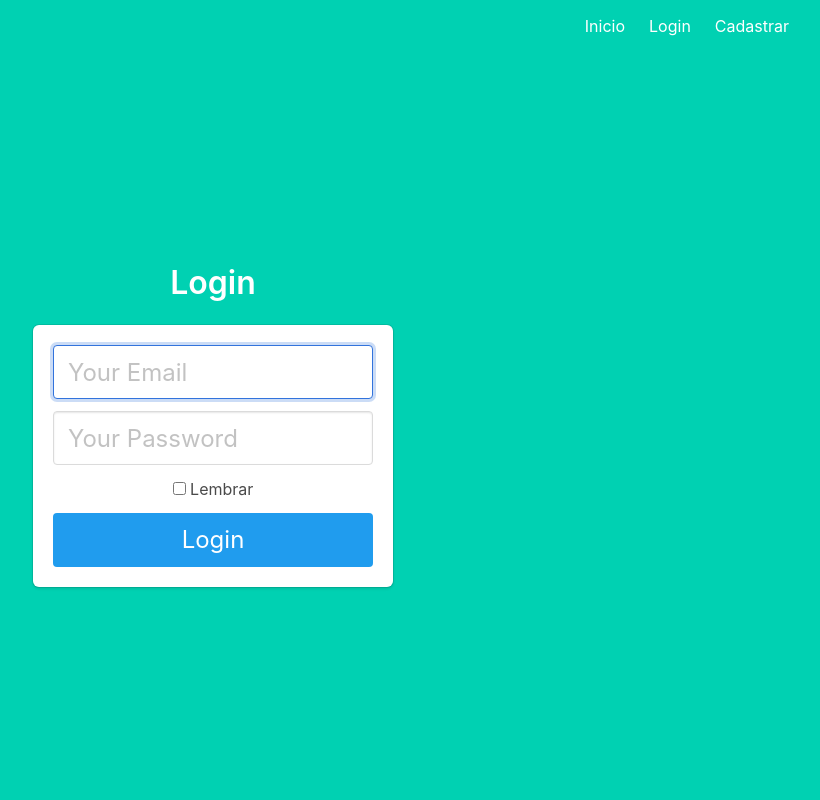
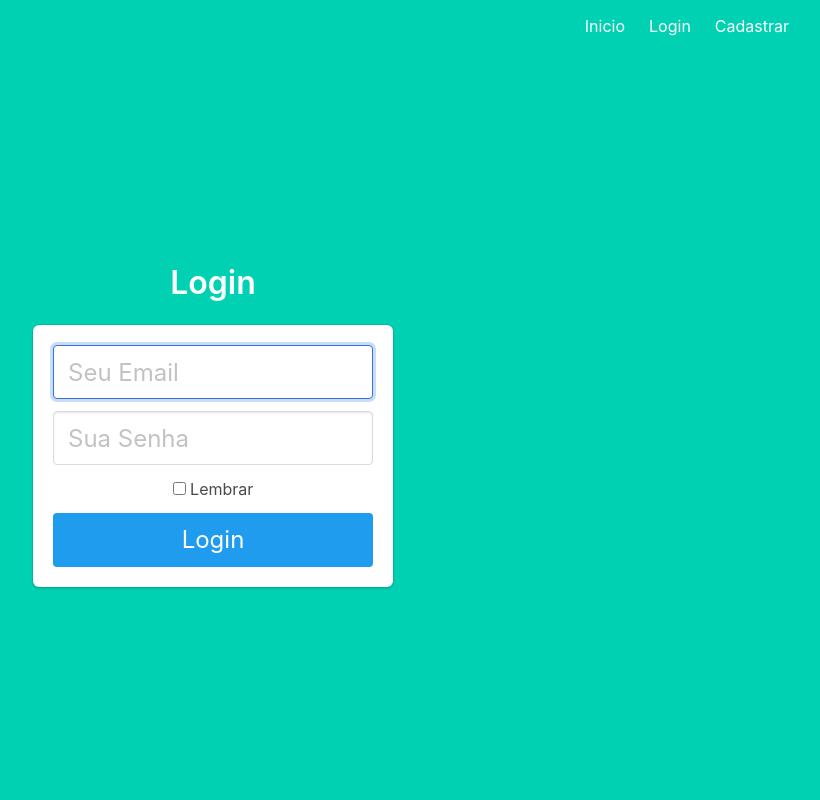
Before and after one commit to GuilhermeEly/FlaskAuth, a Python web app: template templates/login.html in a window 1280 px wide. Shown: the whole page, without its empty margins (427-1247 px from the left). Run offline with Jinja, Linux system fonts and the light colour scheme; the template is opened without the code that fills it, so the values that code supplies are empty.

Commit message:
traducao pagina login

```diff
--- a/templates/login.html
+++ b/templates/login.html
@@ -14,13 +14,13 @@
 		<form method="POST" action="/login">
 			<div class="field">
 				<div class="control">
-					<input class="input is-large" type="email" name="email" placeholder="Your Email" autofocus="">
+					<input class="input is-large" type="email" name="email" placeholder="Seu Email" autofocus="">
 				</div>
 			</div>
 
 			<div class="field">
 				<div class="control">
-					<input class="input is-large" type="password" name="password" placeholder="Your Password">
+					<input class="input is-large" type="password" name="password" placeholder="Sua Senha">
 				</div>
 			</div>
 
```
